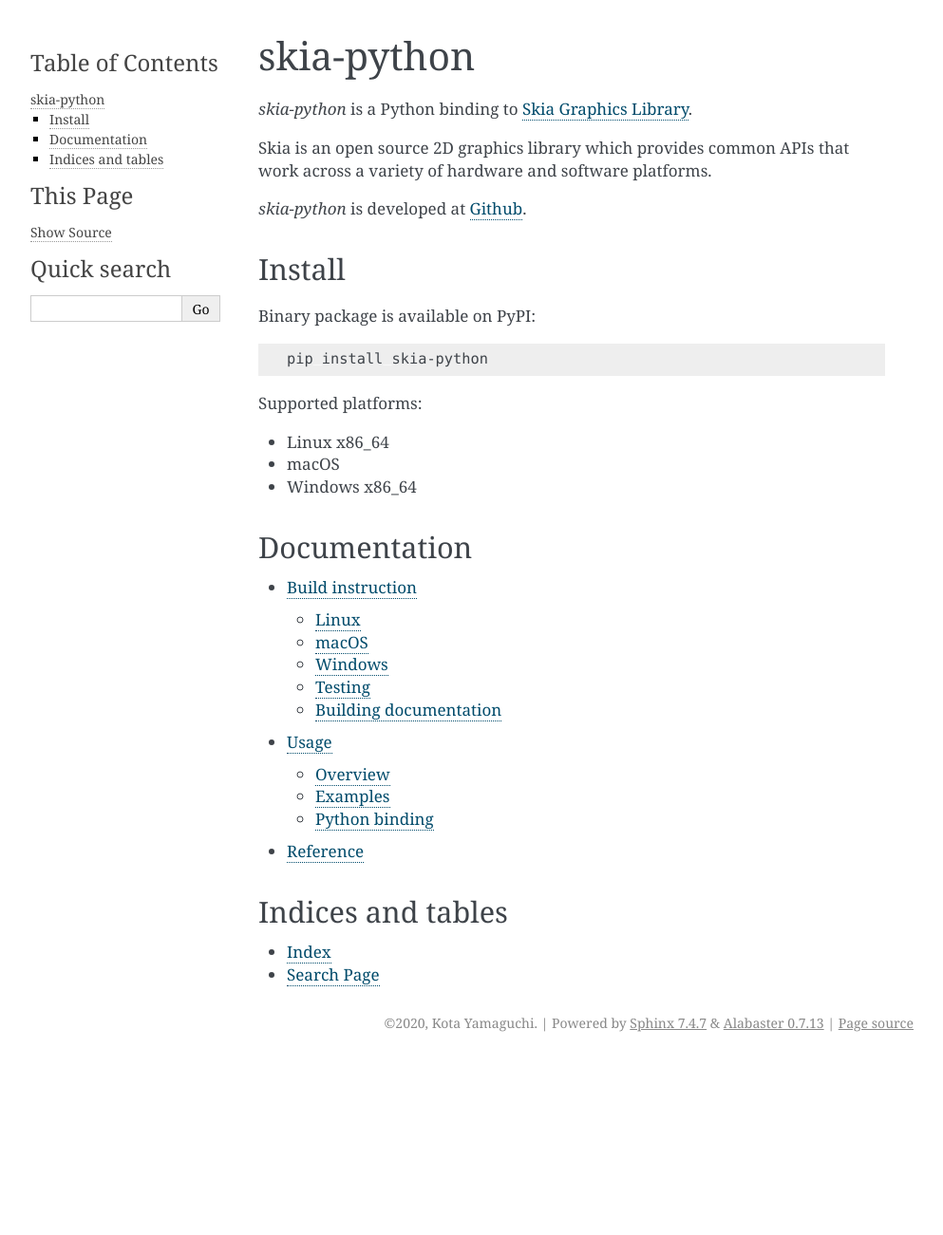
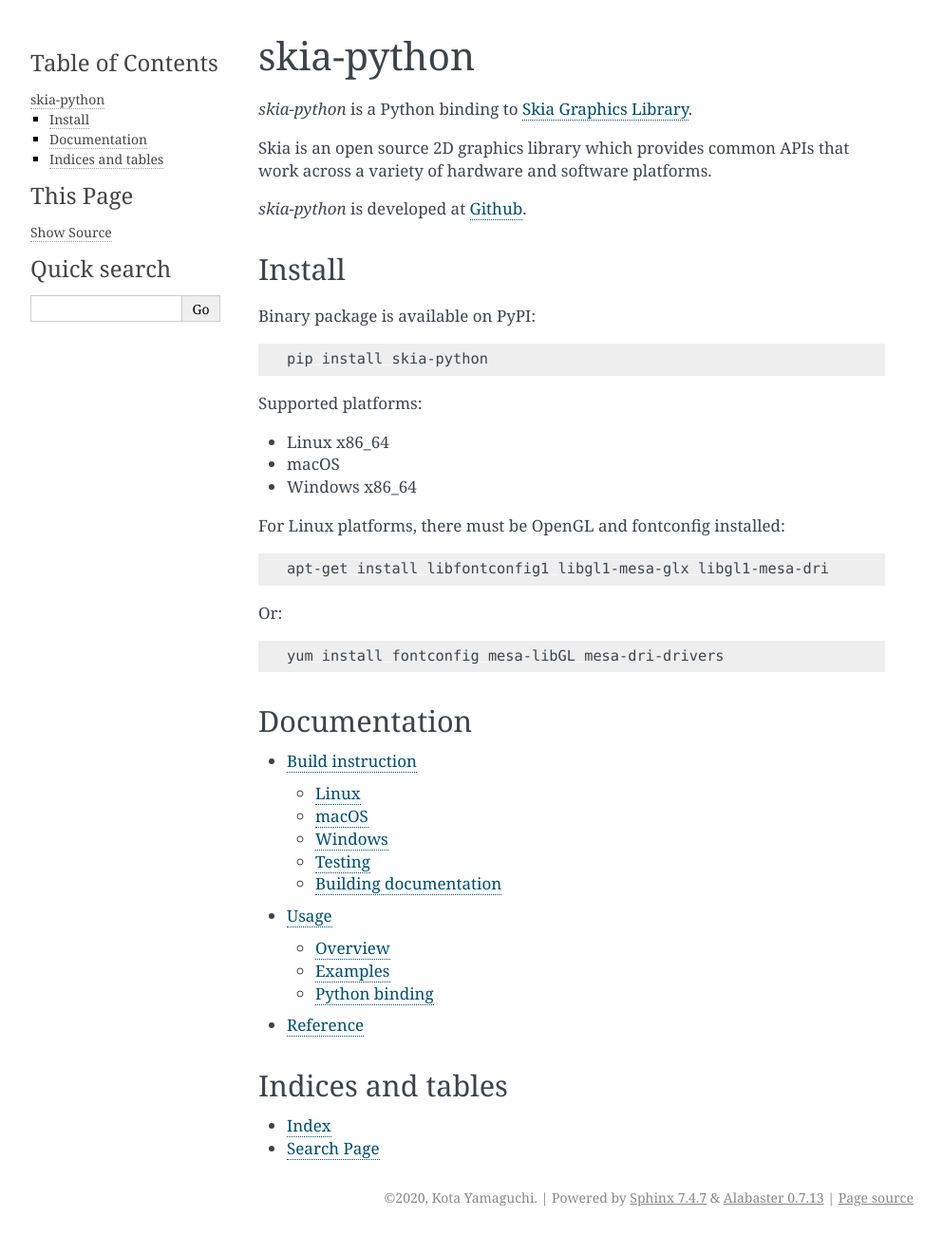
Before and after one commit to kyamagu/skia-python, a Sphinx documentation site: the page built from docs/index.rst, in a window 1280 px wide. Shown: the whole page at 95% size, without its empty margins (148-1141 px from the left). Built offline with Sphinx 7.4.7, drawn with Linux system fonts in a browser that asks for light colours; before the commit the page ends 1117 px from its top, so only the background shows below that.

```diff
--- a/docs/index.rst
+++ b/docs/index.rst
@@ -27,6 +27,19 @@ Supported platforms:
 - macOS
 - Windows x86_64
 
+For Linux platforms, there must be OpenGL and fontconfig installed:
+
+.. code-block:: bash
+
+    apt-get install libfontconfig1 libgl1-mesa-glx libgl1-mesa-dri
+
+Or:
+
+.. code-block:: bash
+
+    yum install fontconfig mesa-libGL mesa-dri-drivers
+
+
 Documentation
 -------------
 
--- a/docs/usage.rst
+++ b/docs/usage.rst
@@ -52,10 +52,12 @@ Some key classes are:
 Examples
 --------
 
+- `Showcase`_
 - `Canvas Overview`_
 - `Canvas Creation`_
 - `Path Overview`_
 
+.. _Showcase: https://github.com/kyamagu/skia-python/blob/master/notebooks/Showcase.ipynb
 .. _Canvas Overview: https://github.com/kyamagu/skia-python/blob/master/notebooks/Canvas-Overview.ipynb
 .. _Canvas Creation: https://github.com/kyamagu/skia-python/blob/master/notebooks/Canvas-Creation.ipynb
 .. _Path Overview: https://github.com/kyamagu/skia-python/blob/master/notebooks/Path-Overview.ipynb
```
Also changed, not shown: README.md (+1 -0 lines), 1 other file.
